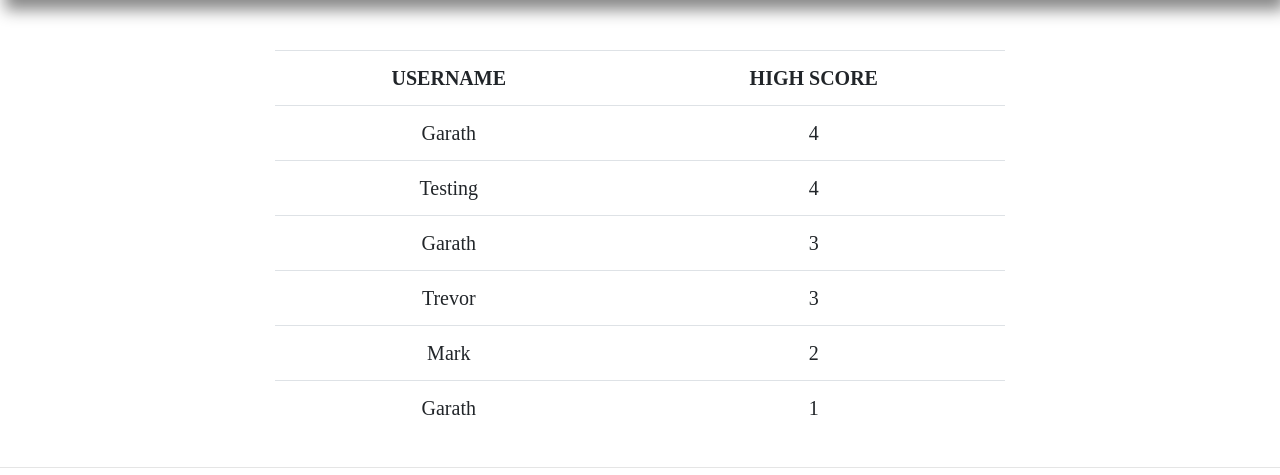
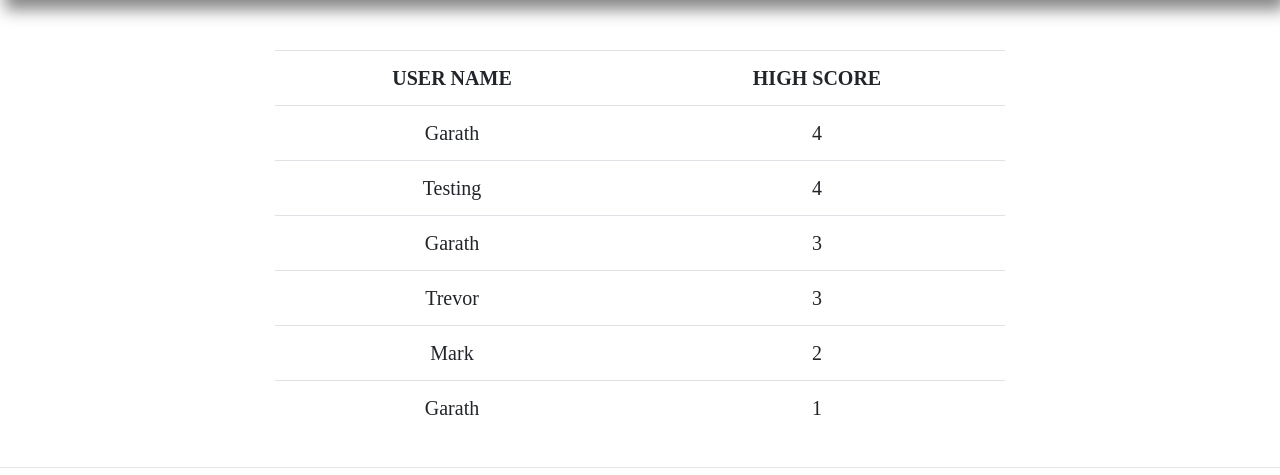
Before and after one commit to Code-Institute-Submissions/Garathd-milestone-project-3, a Flask app: page /scores in a window 1280 px wide. Shown: the part 532-1007 px from the top of the page. Run offline with Flask 2, Linux system fonts and the light colour scheme; some libraries are stand-ins or nearby versions.

Commit message:
Table Fix and Pre Heroku Transfer

```diff
--- a/templates/scores.html
+++ b/templates/scores.html
@@ -5,7 +5,7 @@
         <table class="table leaderboard-table">
             <tbody>
                 <tr>
-                    <th>Username</th>
+                    <th>User Name</th>
                     <th>High Score</th>
                 </tr>
                 {% for score in scores %}
```
